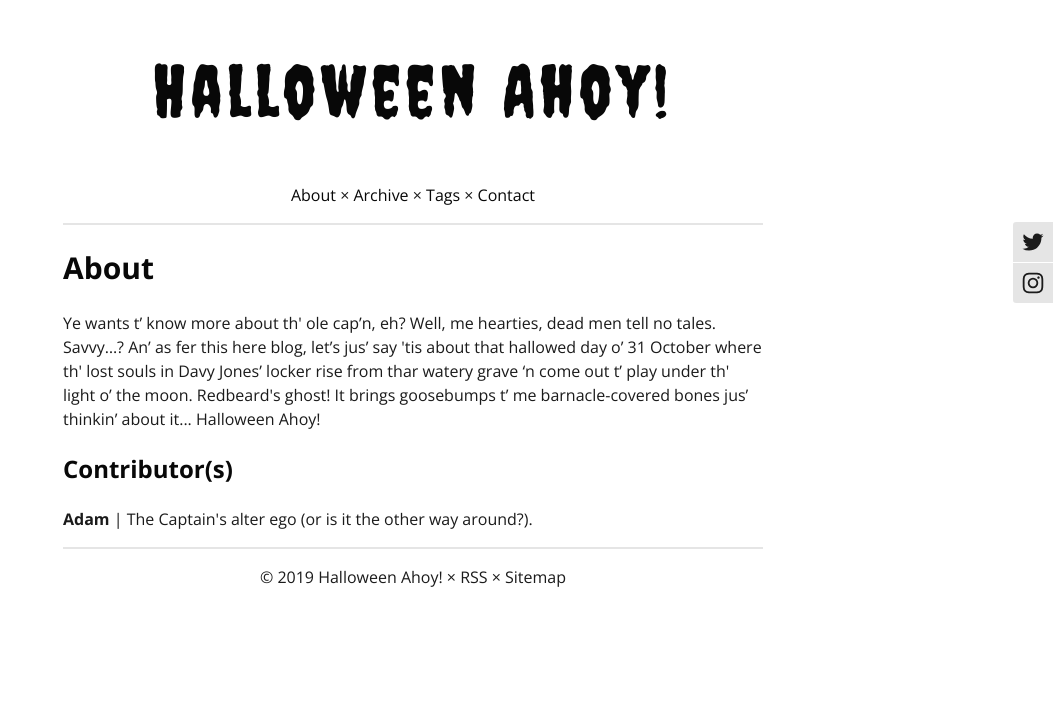
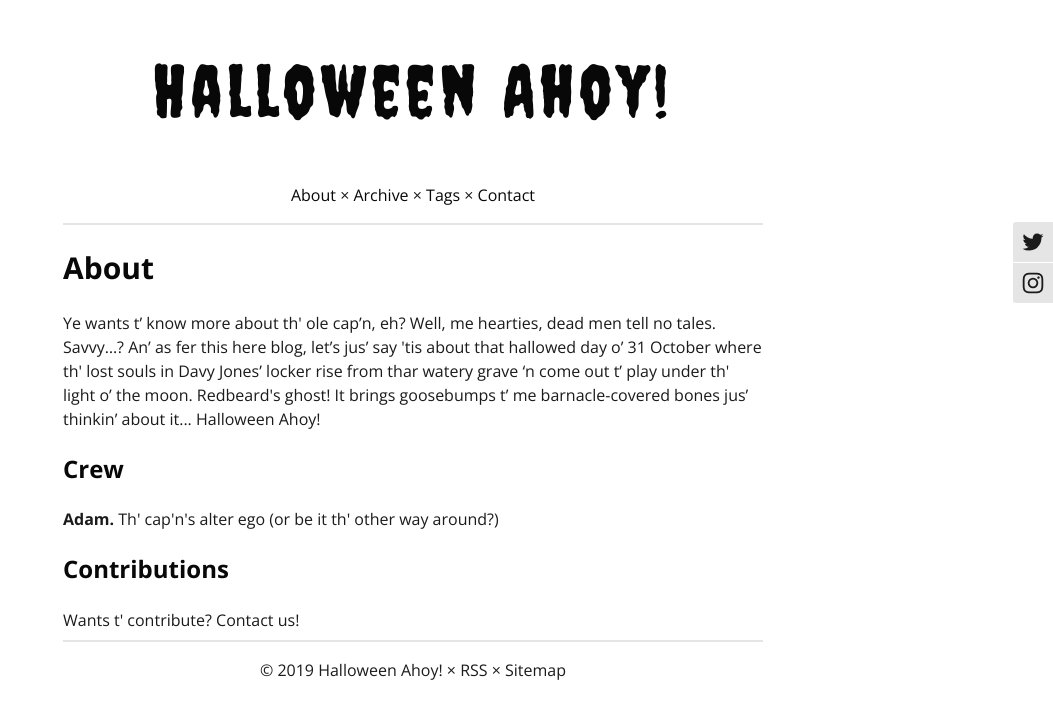
Before and after one commit to halloweenahoy/halloweenahoy.github.io, a Jekyll site: the page built from about.html, in a window 1280 px wide. Shown: the top 719 px of the page, without its empty margins (227-1280 px from the left). Built offline with Jekyll 4.4.1, drawn with Linux system fonts in a browser that asks for light colours; comment, search, counter and statistics services are not loaded.

Commit message:
Update about.html

```diff
--- a/about.html
+++ b/about.html
@@ -8,6 +8,10 @@ description: Everything about Halloween Ahoy!
 
 <p>Ye wants t’ know more about th' ole cap’n, eh? Well, me hearties, dead men tell no tales. Savvy…? An’ as fer this here blog, let’s jus’ say 'tis about that hallowed day o’ 31 October where th' lost souls in Davy Jones’ locker rise from thar watery grave ‘n come out t’ play under th' light o’ the moon. Redbeard's ghost! It brings goosebumps t’ me barnacle-covered bones jus’ thinkin’ about it... Halloween Ahoy!</p>
 
-<h3>Contributor(s)</h3>
+<h3>Crew</h3>
 
-<p><b>Adam</b> | The Captain's alter ego (or is it the other way around?).</p>
+<p><b>Adam.</b> Th' cap'n's alter ego (or be it th' other way around?)</p>
+
+<h3>Contributions</h3>
+
+Wants t' contribute? Contact us!
```
